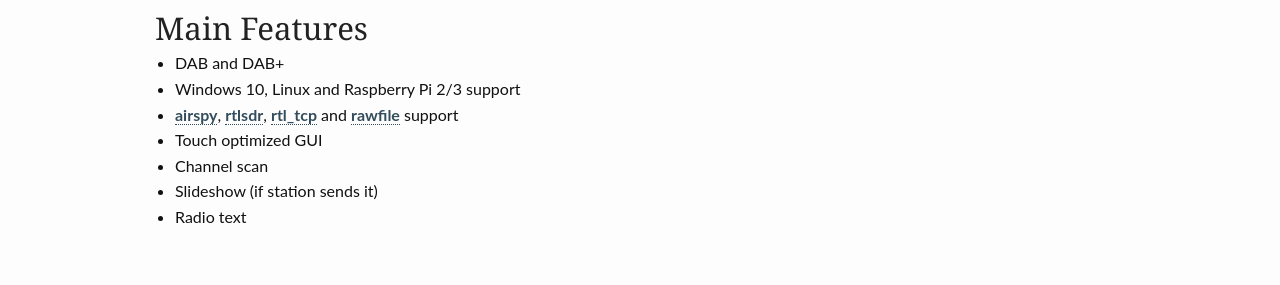
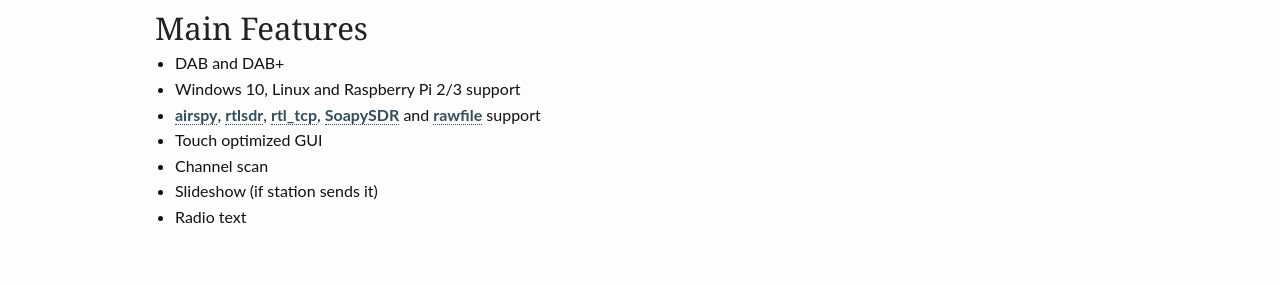
Before and after one commit to AlbrechtL/albrechtl.github.io, a Jekyll site: the page built from pages/pages-root-folder/index.md, in a window 1280 px wide and 900 px high, scrolled down 910 px. Shown: the part 155-440 px from the top of the window. Built offline with Jekyll 4.4.1, drawn with Linux system fonts in a browser that asks for light colours.

Commit message:
Update index.md

```diff
--- a/pages/pages-root-folder/index.md
+++ b/pages/pages-root-folder/index.md
@@ -49,7 +49,7 @@
 ---
 * DAB and DAB+
 * Windows 10, Linux and Raspberry Pi 2/3 support
-* [airspy](/devices/airspy), [rtlsdr](/devices/rtl_sdr), [rtl_tcp](/devices/rtl_tcp) and [rawfile](/devices/rawfile) support
+* [airspy](/devices/airspy), [rtlsdr](/devices/rtl_sdr), [rtl_tcp](/devices/rtl_tcp), [SoapySDR](/devices/soapysdr) and [rawfile](/devices/rawfile) support
 * Touch optimized GUI
 * Channel scan
 * Slideshow (if station sends it)
```
